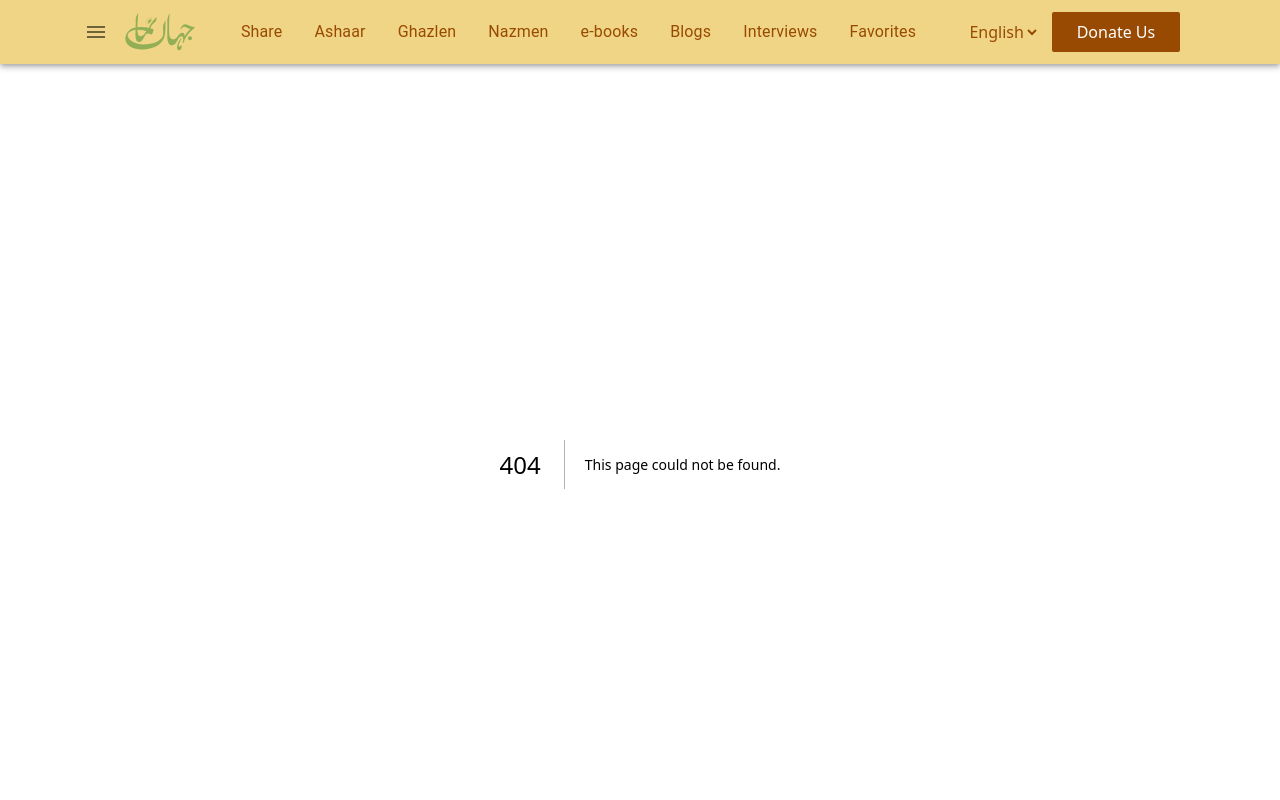
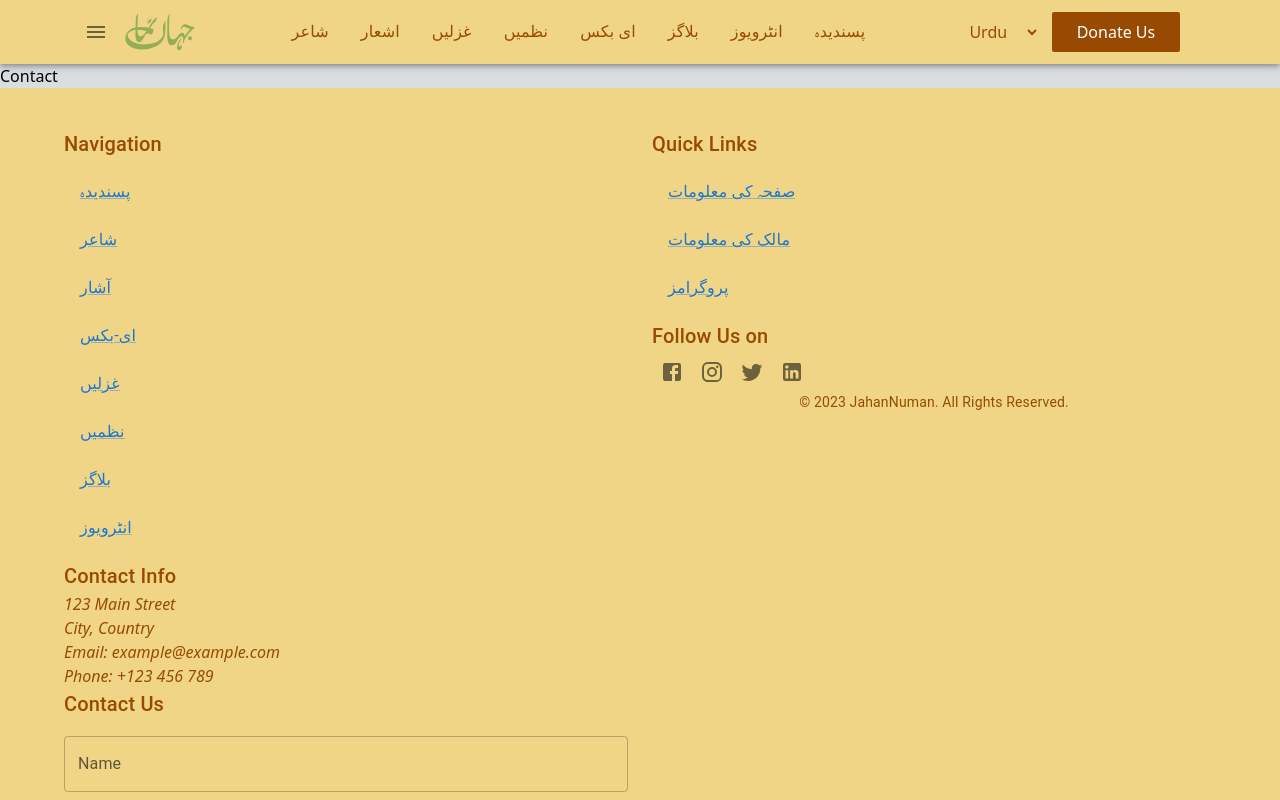
Before and after one commit to lfgraphics/jahannuma, a Next.js app: page /Contact in a window 1280 px wide. Before the commit this address had no page. Shown: the top 800 px of the page. Built offline with nearby package versions, Linux system fonts and the light colour scheme.

Commit message:
language persist, card data width

```diff
--- a/app/Ashaar/page.tsx
+++ b/app/Ashaar/page.tsx
@@ -165,22 +165,15 @@ const Ashaar: React.FC<{}> = () => {
         anchorTag.href = canvas.toDataURL();
         anchorTag.target = "_blank";
         anchorTag.click();
-        document.querySelectorAll(".icons").forEach(function(icon) {
-  icon.classList.remove("hidden");
-});
-
+        document.querySelectorAll(".icons").forEach(function (icon) {
+          icon.classList.remove("hidden");
+        });
       });
     }
-    document.querySelectorAll(".icons").forEach(function(icon) {
-  icon.classList.remove("hidden");
-});
-
+    document.querySelectorAll(".icons").forEach(function (icon) {
+      icon.classList.remove("hidden");
+    });
   };
-
-  // Delay setting selectedCard to null to allow the closing animation
-  // setTimeout(() => {
-  //   setSelectedCard(null);
-  // }, 500); // Adjust the delay to match your animation duration
   return (
     <div>
       <div className="grid grid-cols-1 md:grid-cols-2 lg:grid-cols-4 gap-4 m-3">
@@ -241,7 +234,7 @@ const Ashaar: React.FC<{}> = () => {
         // <div className="justify-center w-max h-max">
         <div
           id="modal"
-          className="fixed bottom-0 left-0 right-0 bg-white p-4 transform transition-all ease-in-out min-h-[50vh] max-h-[90vh] z-50 rounded-lg rounded-b-none w-[90%] mx-auto border-2 border-b-0"
+          className="fixed bottom-0 left-0 right-0 bg-white p-4 transform transition-all ease-in-out min-h-[50vh] max-h-[90vh] z-50 rounded-lg rounded-b-none w-[98%] mx-auto border-2 border-b-0"
         >
           <button
             className="absolute bottom-12 right-5"
--- a/app/Components/Navbar.tsx
+++ b/app/Components/Navbar.tsx
@@ -27,14 +27,14 @@ const Navbar: React.FC<NavbarProps> = ({ language, onLangChange }) => {
   const [mobileMenuOpen, setMobileMenuOpen] = useState(false);
 
   const pages = [
-    { EN: "Share", UR: "شاعر", HI: "शेयर" },
+    { EN: "Shaer", UR: "شاعر", HI: "शेयर" },
     { EN: "Ashaar", UR: "اشعار", HI: "अशार" },
     { EN: "Ghazlen", UR: "غزلیں", HI: "ग़ज़लें" },
     { EN: "Nazmen", UR: "نظمیں", HI: "नज़्में" },
-    { EN: "e-books", UR: "ای بکس", HI: "ई-बुक्स" },
+    { EN: "E-Books", UR: "ای بکس", HI: "ई-बुक्स" },
     { EN: "Blogs", UR: "بلاگز", HI: "ब्लॉग्स" },
     { EN: "Interviews", UR: "انٹرویوز", HI: "इंटरव्यूज़" },
-    { EN: "Favorites", UR: "پسندیدہ", HI: "पसंदीदा" },
+    { EN: "Faviorites", UR: "پسندیدہ", HI: "पसंदीदा" },
   ];
   type Language = "EN" | "UR" | "HI";
   const handleLanguageChange = (selectedLanguage: string) => {
@@ -43,7 +43,7 @@ const Navbar: React.FC<NavbarProps> = ({ language, onLangChange }) => {
         value: selectedLanguage,
       },
     } as React.ChangeEvent<HTMLSelectElement>;
-
+    localStorage?.setItem("lang", selectedLanguage);
     onLangChange(customEvent);
   };
 
@@ -93,11 +93,17 @@ const Navbar: React.FC<NavbarProps> = ({ language, onLangChange }) => {
               <select
                 value={language}
                 onChange={onLangChange}
-                className="bg-transparent"
+                className="bg-transparent focus:border-none border-none outline-none focus:outline-none rounded-none focus:rounded-none"
               >
-                <option value="UR">Urdu</option>
-                <option value="EN">English</option>
-                <option value="HI">Hindi</option>
+                <option className="bg-[#F0D586]" value="UR">
+                  Urdu
+                </option>
+                <option className="bg-[#F0D586]" value="EN">
+                  English
+                </option>
+                <option className="bg-[#F0D586]" value="HI">
+                  Hindi
+                </option>
               </select>
             </div>
             {/* donation button  */}
--- /dev/null
+++ b/app/Contact/page.tsx
@@ -0,0 +1,9 @@
+import * as React from "react";
+
+export default function About_site() {
+  return (
+    <div>
+      Contact
+    </div>
+  );
+}
--- a/app/layout.tsx
+++ b/app/layout.tsx
@@ -3,7 +3,7 @@ import "./globals.css";
 import { Inter } from "next/font/google";
 import Navbar from "@/app/Components/Navbar";
 import Footer from "@/app/Components/Footer";
-import { useState } from "react";
+import { useEffect, useState } from "react";
 
 const inter = Inter({ subsets: ["latin"] });
 
@@ -12,11 +12,23 @@ export default function RootLayout({
 }: {
   children: React.ReactNode;
 }) {
-  const [language, setLanguage] = useState<string>("EN");
+  const [language, setLanguage] = useState<string>("UR");
 
   const langChange = (event: React.ChangeEvent<HTMLSelectElement>) => {
+    localStorage?.setItem("lang", event.target.value);
     setLanguage(event.target.value);
   };
+    useEffect(() => {
+      // Get the language from localStorage and set it in the state
+      if (typeof window !== "undefined" && window.localStorage) {
+        const storedLang = localStorage.getItem("lang");
+        if (storedLang) {
+          setLanguage(storedLang);
+        } else{
+          setLanguage("UR")
+        }
+      }
+    }, []);
   return (
     <html lang="en">
       <head>
```
